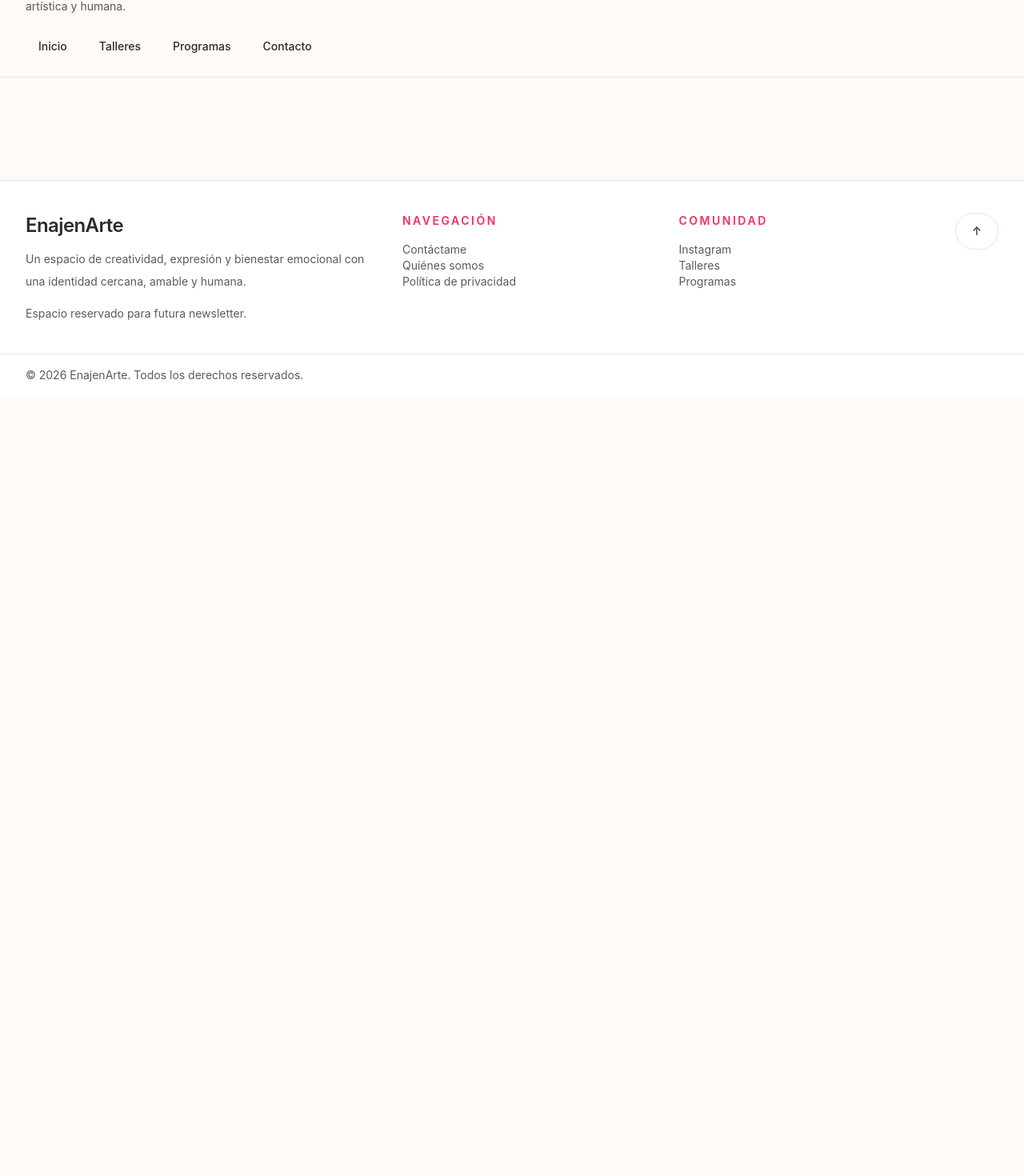
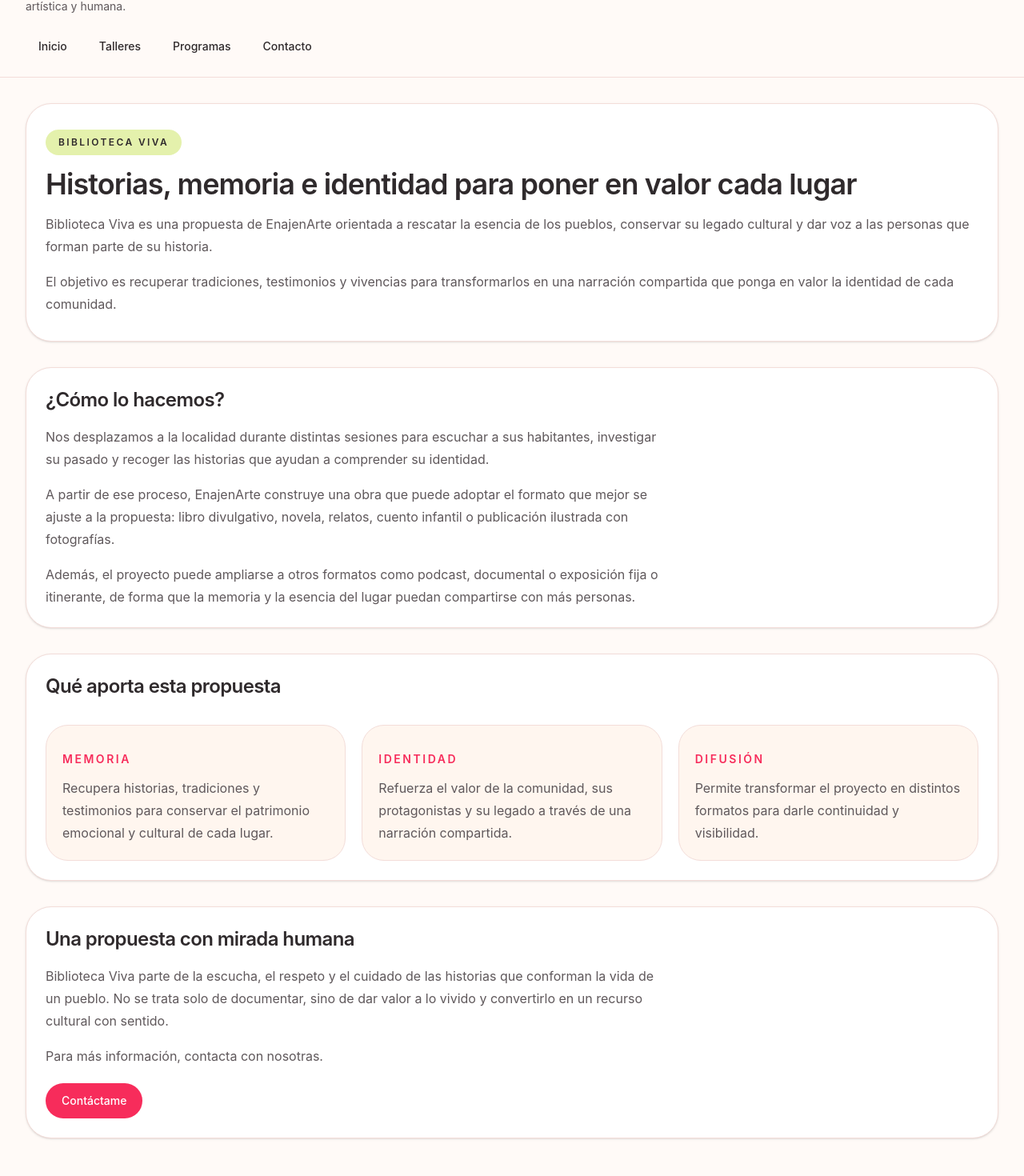
Before and after one commit to PCaam-git/proyectoEnajenarteFrontend, a React (Vite) app: page /biblioteca-viva in a window 1280 px wide. Shown: the part 92-1562 px from the top of the page at 80% size. Before the commit the page ends 800 px from the top, so only its background shows below. Built offline with nearby package versions, Linux system fonts and the light colour scheme; no server answers.

Commit message:
Creadas páginas estáticas para Biblioteca Viva y Salud L-Mental

```diff
--- a/src/App.jsx
+++ b/src/App.jsx
@@ -9,6 +9,8 @@ import Events from './pages/public/Events'
 import Workshops from './pages/public/Workshops'
 import Programs from './pages/public/Programs'
 import Contact from './pages/public/Contact'
+import BibliotecaViva from './pages/public/BibliotecaViva'
+import SaludLMental from './pages/public/SaludLMental'
 import WorkshopRegistrationForm from './pages/public/WorkshopRegistrationForm'
 import ProgramRegistrationForm from './pages/public/ProgramRegistrationForm'
 
@@ -43,6 +45,9 @@ export default function App() {
           <Route path="/eventos" element={<Events />} />
           <Route path="/talleres" element={<Workshops />} />
           <Route path="/programas" element={<Programs />} />
+          <Route path="/biblioteca-viva" element={<BibliotecaViva />} />
+          <Route path="/salud-l-mental" element={<SaludLMental />} />
+
 
 
           <Route
--- /dev/null
+++ b/src/pages/public/BibliotecaViva.jsx
@@ -0,0 +1,103 @@
+import { Link } from 'react-router-dom'
+
+export default function BibliotecaViva() {
+  return (
+    <>
+      <section className="hero-small">
+        <span className="hero-tag">Biblioteca Viva</span>
+
+        <h1 className="page-title mt-4">
+          Historias, memoria e identidad para poner en valor cada lugar
+        </h1>
+
+        <p className="page-text mt-4">
+          Biblioteca Viva es una propuesta de EnajenArte orientada a rescatar la
+          esencia de los pueblos, conservar su legado cultural y dar voz a las
+          personas que forman parte de su historia.
+        </p>
+
+        <p className="page-text mt-4">
+          El objetivo es recuperar tradiciones, testimonios y vivencias para
+          transformarlos en una narración compartida que ponga en valor la
+          identidad de cada comunidad.
+        </p>
+      </section>
+
+      <section className="page-card mt-8">
+        <div className="max-w-3xl">
+          <h2 className="section-title">¿Cómo lo hacemos?</h2>
+
+          <p className="page-text mt-4">
+            Nos desplazamos a la localidad durante distintas sesiones para
+            escuchar a sus habitantes, investigar su pasado y recoger las
+            historias que ayudan a comprender su identidad.
+          </p>
+
+          <p className="page-text mt-4">
+            A partir de ese proceso, EnajenArte construye una obra que puede
+            adoptar el formato que mejor se ajuste a la propuesta: libro
+            divulgativo, novela, relatos, cuento infantil o publicación
+            ilustrada con fotografías.
+          </p>
+
+          <p className="page-text mt-4">
+            Además, el proyecto puede ampliarse a otros formatos como podcast,
+            documental o exposición fija o itinerante, de forma que la memoria y
+            la esencia del lugar puedan compartirse con más personas.
+          </p>
+        </div>
+      </section>
+
+      <section className="page-card mt-8">
+        <h2 className="section-title">Qué aporta esta propuesta</h2>
+
+        <div className="section-grid md:grid-cols-3">
+          <article className="info-box">
+            <p className="service-label">Memoria</p>
+            <p className="page-text mt-3">
+              Recupera historias, tradiciones y testimonios para conservar el
+              patrimonio emocional y cultural de cada lugar.
+            </p>
+          </article>
+
+          <article className="info-box">
+            <p className="service-label">Identidad</p>
+            <p className="page-text mt-3">
+              Refuerza el valor de la comunidad, sus protagonistas y su legado a
+              través de una narración compartida.
+            </p>
+          </article>
+
+          <article className="info-box">
+            <p className="service-label">Difusión</p>
+            <p className="page-text mt-3">
+              Permite transformar el proyecto en distintos formatos para darle
+              continuidad y visibilidad.
+            </p>
+          </article>
+        </div>
+      </section>
+
+      <section className="page-card mt-8">
+        <div className="max-w-3xl">
+          <h2 className="section-title">Una propuesta con mirada humana</h2>
+
+          <p className="page-text mt-4">
+            Biblioteca Viva parte de la escucha, el respeto y el cuidado de las
+            historias que conforman la vida de un pueblo. No se trata solo de
+            documentar, sino de dar valor a lo vivido y convertirlo en un
+            recurso cultural con sentido.
+          </p>
+
+          <p className="page-text mt-4">
+            Para más información, contacta con nosotras.
+          </p>
+
+          <Link to="/contacto" className="primary-button mt-5">
+            Contáctame
+          </Link>
+        </div>
+      </section>
+    </>
+  )
+}
--- a/src/pages/public/Home.jsx
+++ b/src/pages/public/Home.jsx
@@ -80,13 +80,12 @@ export default function Home() {
         </div>
       </section>
 
-      <section className="page-card mt-8">
+            <section className="page-card mt-8">
         <h2 className="section-title">Qué ofrecemos</h2>
 
-        <div className="section-grid">
+        <div className="section-grid md:grid-cols-2 xl:grid-cols-4">
           <article className="info-box">
             <p className="service-label">Talleres</p>
-
 
             <p className="page-text mt-3">
               Propuestas centradas en el bienestar, la escritura, la emoción y
@@ -103,9 +102,8 @@ export default function Home() {
             <p className="service-label">Programas</p>
 
             <p className="page-text mt-3">
-              Programas orientados a centros, asociaciones y organizaciones que
-              buscan trabajar el bienestar integral a través de dinámicas
-              creativas y emocionales.
+              Procesos de acompañamiento y bienestar pensados para crear
+              experiencias sostenidas, humanas y transformadoras.
             </p>
 
             <Link to="/programas" className="primary-button mt-5">
@@ -117,13 +115,26 @@ export default function Home() {
             <p className="service-label">Biblioteca Viva</p>
 
             <p className="page-text mt-3">
-              Una propuesta para rescatar historias, testimonios y patrimonio
-              emocional, poniendo en valor la identidad de las personas y los
-              lugares.
+              Una propuesta para recuperar la memoria, las tradiciones y la
+              identidad de los lugares a través de historias con valor humano y
+              cultural.
             </p>
 
-            <Link to="/contacto" className="primary-button mt-5">
-              Consultar
+            <Link to="/biblioteca-viva" className="primary-button mt-5">
+              Más información
+            </Link>
+          </article>
+
+          <article className="info-box">
+            <p className="service-label">Salud L-Mental</p>
+
+            <p className="page-text mt-3">
+              Espacios de charla, escucha y reflexión para trabajar el bienestar
+              mental desde una mirada cercana, consciente y sin estigmas.
+            </p>
+
+            <Link to="/salud-l-mental" className="primary-button mt-5">
+              Más información
             </Link>
           </article>
         </div>
--- /dev/null
+++ b/src/pages/public/SaludLMental.jsx
@@ -0,0 +1,100 @@
+import { Link } from 'react-router-dom'
+
+export default function SaludLMental() {
+  return (
+    <>
+      <section className="hero-small">
+        <span className="hero-tag">Salud L-Mental</span>
+
+        <h1 className="page-title mt-4">
+          Espacios para hablar, escuchar y cuidar el bienestar mental
+        </h1>
+
+        <p className="page-text mt-4">
+          Salud L-Mental es una propuesta de EnajenArte centrada en el bienestar
+          mental a través de charlas, coloquios, círculos de escucha y recogida
+          de testimonios que ayuden a comprender mejor el malestar y el cuidado
+          emocional.
+        </p>
+
+        <p className="page-text mt-4">
+          Su enfoque busca visibilizar realidades, favorecer la empatía y abrir
+          espacios de reflexión que contribuyan a romper estigmas.
+        </p>
+      </section>
+
+      <section className="page-card mt-8">
+        <h2 className="section-title">Charlas y coloquios</h2>
+
+        <div className="section-grid md:grid-cols-2">
+          <article className="info-box">
+            <h3 className="card-title">Rompiendo estigmas</h3>
+            <p className="page-text mt-3">
+              Propuestas en primera persona para acercarse a la salud mental
+              desde la comprensión, la visibilización y la escucha de historias
+              reales.
+            </p>
+          </article>
+
+          <article className="info-box">
+            <h3 className="card-title">Centros educativos y asociaciones</h3>
+            <p className="page-text mt-3">
+              Actividades orientadas a generar conversación, conciencia y
+              acompañamiento en contextos educativos, sociales y comunitarios.
+            </p>
+          </article>
+        </div>
+      </section>
+
+      <section className="page-card mt-8">
+        <h2 className="section-title">Líneas de trabajo</h2>
+
+        <div className="section-grid md:grid-cols-3">
+          <article className="info-box">
+            <p className="service-label">Alumnado</p>
+            <p className="page-text mt-3">
+              Espacios para reflexionar sobre malestar emocional, autocuidado,
+              respeto y comprensión de distintos problemas de salud mental.
+            </p>
+          </article>
+
+          <article className="info-box">
+            <p className="service-label">Profesorado</p>
+            <p className="page-text mt-3">
+              Propuestas orientadas a acompañar al profesorado y reforzar
+              herramientas de autoconocimiento, autorregulación y cuidado.
+            </p>
+          </article>
+
+          <article className="info-box">
+            <p className="service-label">Diálogo y escucha</p>
+            <p className="page-text mt-3">
+              Círculos y encuentros para explorar el malestar, compartir
+              recursos y construir una mirada más consciente sobre el bienestar.
+            </p>
+          </article>
+        </div>
+      </section>
+
+      <section className="page-card mt-8">
+        <div className="max-w-3xl">
+          <h2 className="section-title">Una propuesta para acompañar procesos</h2>
+
+          <p className="page-text mt-4">
+            Salud L-Mental apuesta por la palabra, la escucha y la reflexión
+            compartida como herramientas para comprender lo que nos ocurre y
+            generar recursos que ayuden tanto a nivel individual como colectivo.
+          </p>
+
+          <p className="page-text mt-4">
+            Para más información, contacta con nosotras.
+          </p>
+
+          <Link to="/contacto" className="primary-button mt-5">
+            Contáctame
+          </Link>
+        </div>
+      </section>
+    </>
+  )
+}
```
